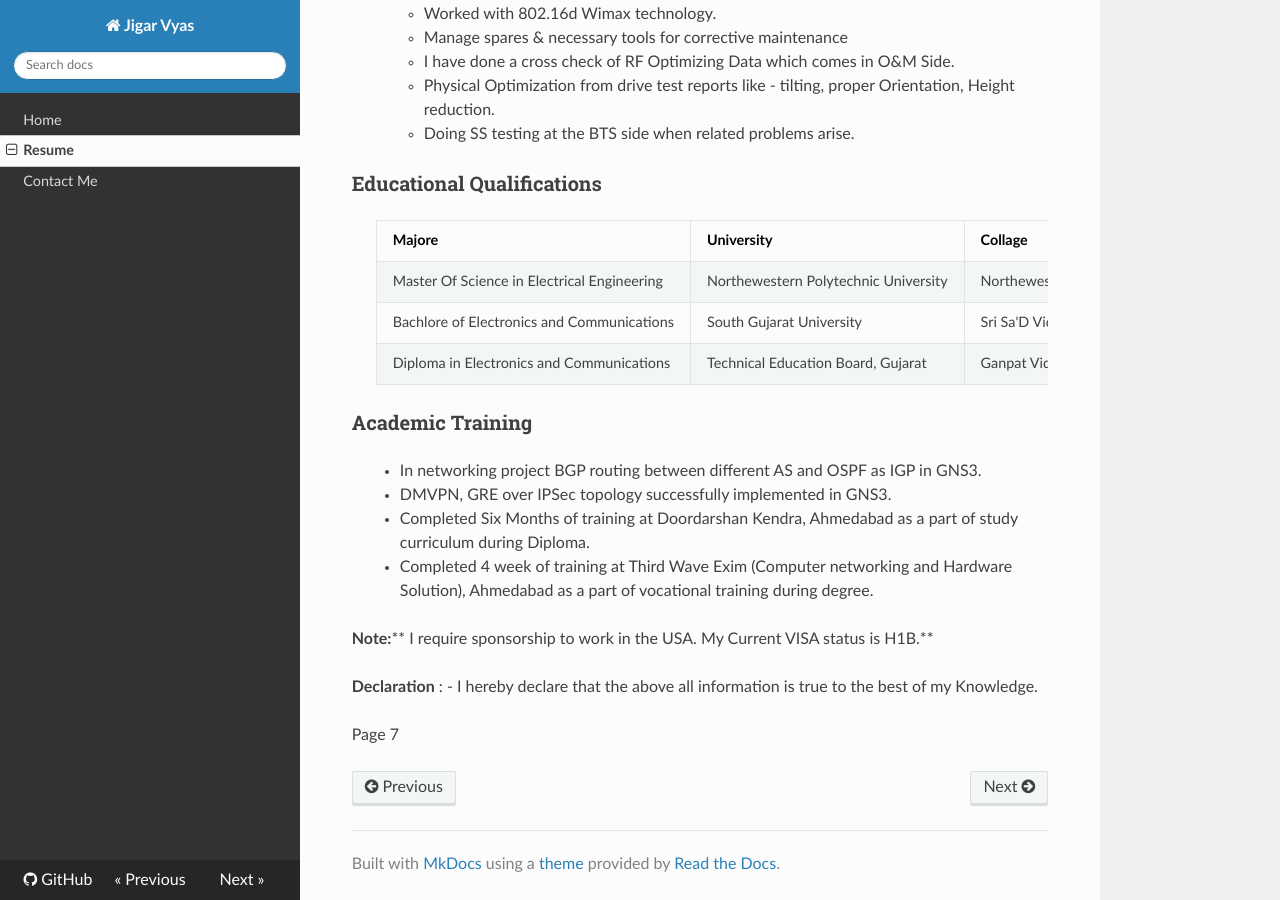
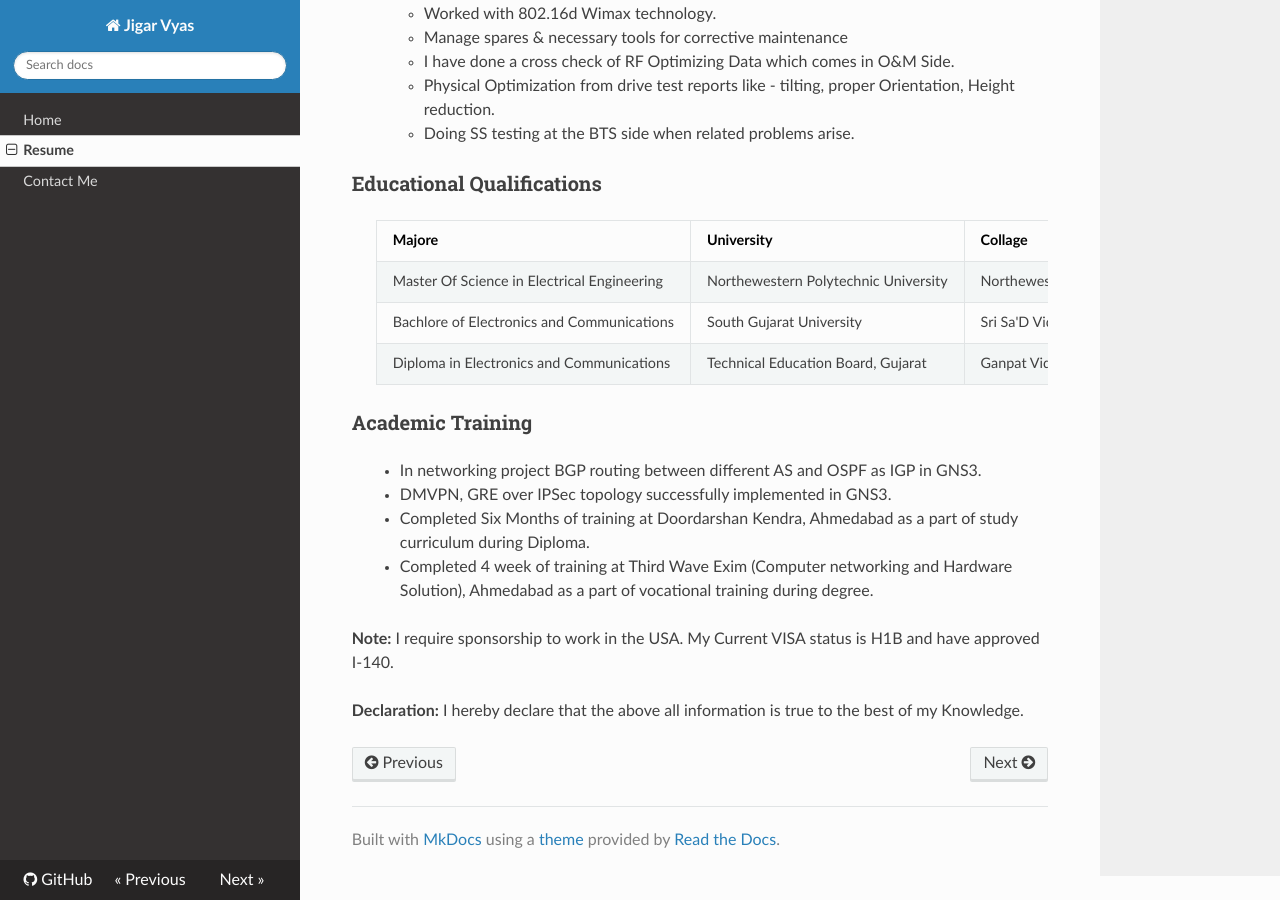
Before and after one commit to jigardvyas/jigarvyas, an MkDocs documentation site: the page built from docs/resume.md, in a window 1280 px wide and 900 px high, scrolled down 3821 px. Built offline with MkDocs 1.6.1, drawn with Linux system fonts in a browser that asks for light colours; nearby versions of some CDN libraries.

Commit message:
Modifying Profile

```diff
--- a/docs/resume.md
+++ b/docs/resume.md
@@ -135,8 +135,6 @@
 > - Completed Six Months of training at Doordarshan Kendra, Ahmedabad as a part of study curriculum during Diploma.
 > - Completed 4 week of training at Third Wave Exim (Computer networking and Hardware Solution), Ahmedabad as a part of vocational training during degree.
 
-**Note:**** I require sponsorship to work in the USA. My Current VISA status is H1B.**
+**Note:** I require sponsorship to work in the USA. My Current VISA status is H1B and have approved I-140.
 
-**Declaration** : - I hereby declare that the above all information is true to the best of my Knowledge.
-
-Page 7
+**Declaration:** I hereby declare that the above all information is true to the best of my Knowledge.
```
